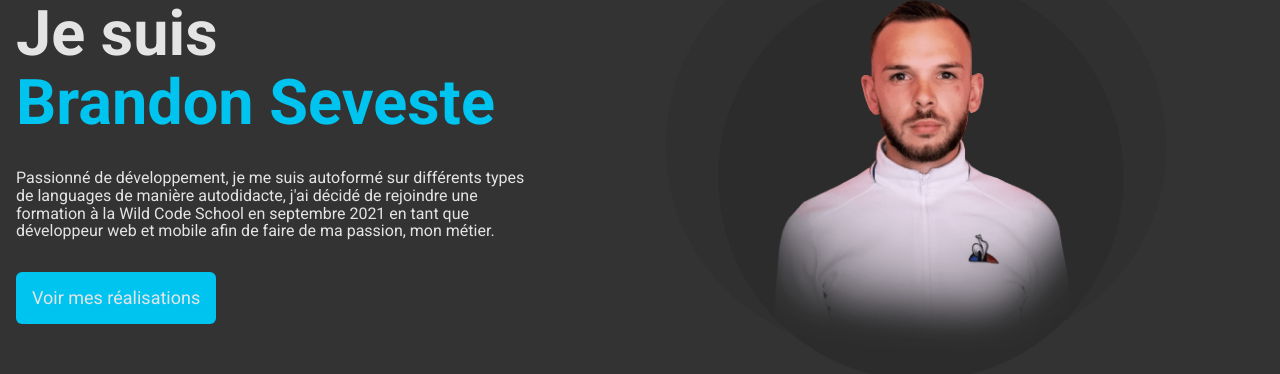
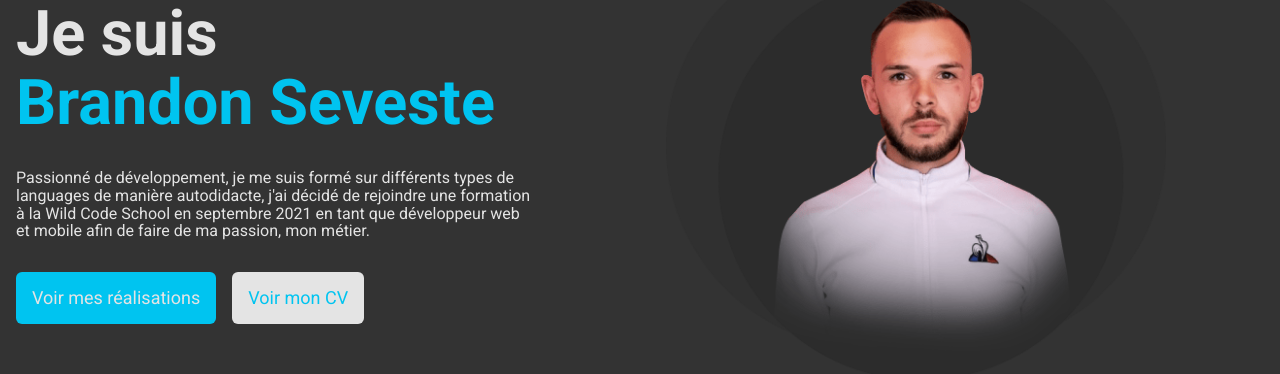
Before and after one commit to BrandonSev/brandon-seveste, a React (Create React App) app: page / in a window 1280 px wide. Shown: the part 206-580 px from the top of the page. Built offline with nearby package versions, Linux system fonts and the light colour scheme; no server answers.

Commit message:
ajout button CV dans le hero

```diff
--- a/src/components/Button/index.jsx
+++ b/src/components/Button/index.jsx
@@ -1,7 +1,7 @@
 import React, { useEffect } from "react";
 import { NavLink } from "react-router-dom";
 
-const ButtonLink = ({ linkUrl, linkText }) => {
+const ButtonLink = ({linkUrl, linkText, style}) => {
     const handleClick = (e) => {
         window.scrollTo({
             top: 0,
@@ -15,7 +15,7 @@ const ButtonLink = ({ linkUrl, linkText }) => {
   }, []);
 
   return (
-    <NavLink to={linkUrl} className="pulse button" onClick={handleClick}>
+      <NavLink to={linkUrl} className="pulse button" onClick={handleClick} style={style}>
           {linkText}
       </NavLink>
   );
--- a/src/components/Hero/index.jsx
+++ b/src/components/Hero/index.jsx
@@ -7,7 +7,9 @@ const Hero = ({ title, text, linkText, linkUrl }) => {
       <div className="hero_text">
         <h1 dangerouslySetInnerHTML={{ __html: title }} />
         <p>{text}</p>
-        <ButtonLink linkText={linkText} linkUrl={linkUrl} />
+        <ButtonLink linkText={linkText} linkUrl={linkUrl}/>
+          <a className="button pulse" href={"https://cv.brandon-seveste.fr"} target={"_blank"}
+             rel={"noreferrer noopener"}>Voir mon CV</a>
       </div>
       <div className="hero_image">
         <Image />
--- a/src/components/Pages/Home.jsx
+++ b/src/components/Pages/Home.jsx
@@ -22,7 +22,7 @@ const Home = () => {
         <Hero
           title={"Je suis <br> <span> Brandon Seveste</span>"}
           text={
-            "Passionné de développement, je me suis autoformé sur différents types de languages de manière autodidacte, j'ai décidé de rejoindre une formation à la Wild Code School en septembre 2021 en tant que développeur web et mobile afin de faire de ma passion, mon métier."
+            "Passionné de développement, je me suis formé sur différents types de languages de manière autodidacte, j'ai décidé de rejoindre une formation à la Wild Code School en septembre 2021 en tant que développeur web et mobile afin de faire de ma passion, mon métier."
           }
           linkText={"Voir mes réalisations"}
           linkUrl={"/mes-realisations"}
--- a/src/styles/components/_hero.scss
+++ b/src/styles/components/_hero.scss
@@ -4,12 +4,24 @@
   gap: 3rem 0;
   padding: 4rem 1rem;
   text-align: center;
+
   .hero_text {
     h1 {
       font-size: 38px;
       font-weight: bold;
+
       span {
         color: var(--secondary)
+      }
+    }
+
+    a {
+      display: block;
+
+      &:last-child {
+        background-color: var(--primary);
+        color: var(--secondary);
+        margin-top: 1rem;
       }
     }
 
@@ -45,6 +57,15 @@
       min-width: 418px;
       max-width: 418px;
 
+      a {
+        display: inline-block;
+
+        &:last-child {
+          margin-left: 1rem;
+          margin-top: 0;
+        }
+      }
+
       h1 {
         font-size: 46px;
       }
--- a/src/styles/components/_modal.scss
+++ b/src/styles/components/_modal.scss
@@ -19,8 +19,8 @@
 
     img {
       width: 100%;
-      height: 230px;
-      max-height: 230px;
+      height: 350px;
+      max-height: 350px;
       object-fit: cover;
     }
 
```
Lines whose indentation alone changed are shown as unchanged.
